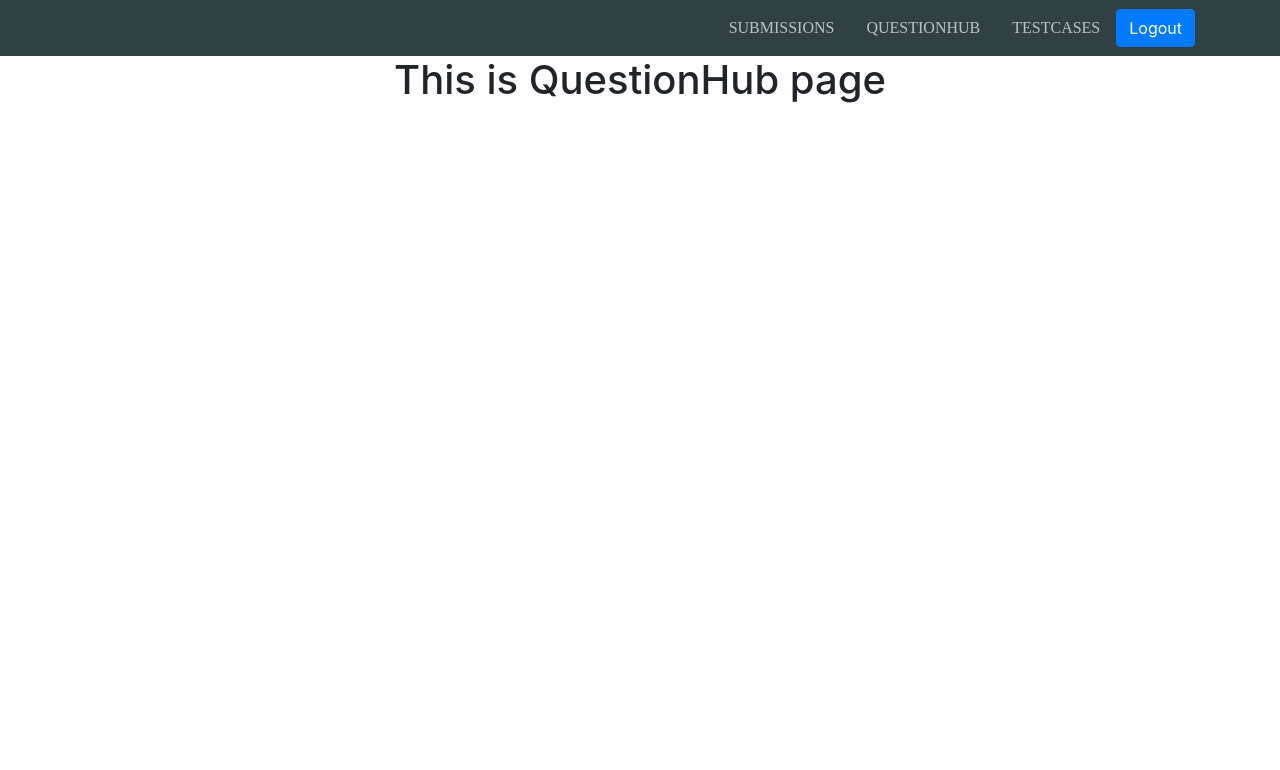
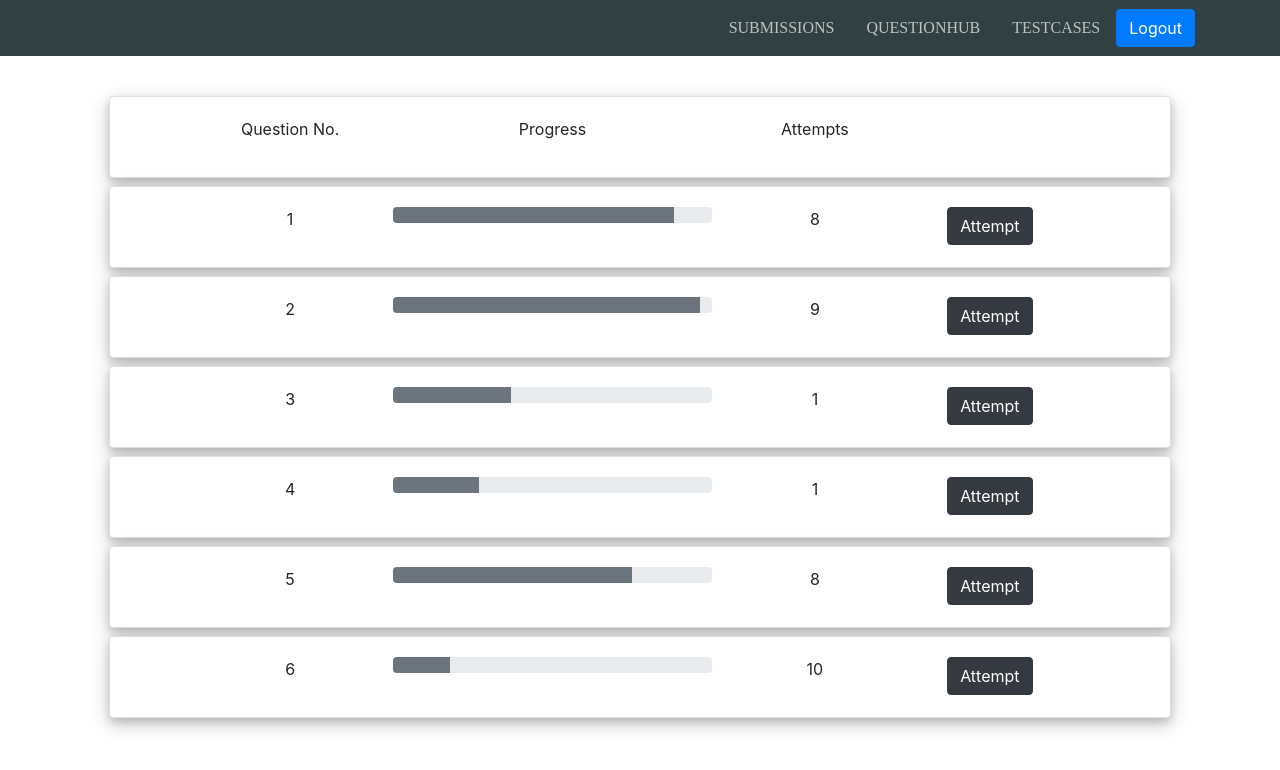
Before and after one commit to meghadandapat/CTD-RC2-Frontend, a React (Create React App) app: page /questionhub in a window 1280 px wide. Shown: the top 770 px of the page. Built offline with nearby package versions, Linux system fonts and the light colour scheme.

Commit message:
QuestionHub first commit

```diff
--- /dev/null
+++ b/src/components/QuestionHub/Cards.js
@@ -0,0 +1,44 @@
+const Cards = ({qno, progbar, attempts, button}) => {
+    return (
+        <div className="Cards">
+            <div className="row">
+                <div className="col-sm-1">
+
+                </div>
+                <div className="col-sm-10">
+                    <div className="card">
+                        <div className="card-body">
+                            <div className="row">
+                                <div className="col-sm-1">
+
+                                </div>
+                                <div className="col-sm-2 justify-content-center">
+                                    <p>{qno}</p>
+                                </div>
+                                <div className="col-sm-4 justify-content-center">
+                                    <p>{progbar}</p>
+                                </div>
+                                <div className="col-sm-2 justify-content-center">
+                                    <p>{attempts}</p>
+                                </div>
+                                <div className="col-sm-2 justify-content-right">
+                                    {button==="yes" && <div className="btn btn-dark">Attempt</div>}
+
+                                </div>
+                                <div className="col-sm-1">
+
+                                </div>
+                            </div>
+                        </div>
+                    </div>
+                </div>
+                <div className="col-sm-1">
+
+                </div>
+            </div>
+        </div>
+
+     );
+}
+
+export default Cards;
--- a/src/components/QuestionHub/QuestionHub.css
+++ b/src/components/QuestionHub/QuestionHub.css
@@ -0,0 +1,13 @@
+body{
+    overflow-x: hidden;
+}
+.Cards{
+    margin-top: 1vh;
+}
+.card{
+    box-shadow: 0 4px 8px 0 rgba(0, 0, 0, 0.16), 0 6px 20px 0 rgba(0, 0, 0, 0.2);
+}
+.qhub{
+    margin-top: 5vh;
+    margin-bottom: 4vh;
+}
--- a/src/components/QuestionHub/QuestionHub.js
+++ b/src/components/QuestionHub/QuestionHub.js
@@ -1,7 +1,21 @@
-import React from 'react';
+import './QuestionHub.css';
+import { ProgressBar, Button } from 'react-bootstrap';
+import 'bootstrap/dist/css/bootstrap.min.css';
+import Cards from "./Cards";
+
 
 const QuestionHub = () => {
-    return ( <h1>This is QuestionHub page</h1> );
+    const qs=[1,2,3,4,5,6];
+
+    return (
+        <div className="qhub">
+            <Cards qno={"Question No."} progbar={"Progress"} attempts={"Attempts"}/>
+            {qs.map((qs)=>(
+                <Cards qno={qs} progbar={<ProgressBar variant="secondary" now={Math.floor(Math.random() * (100 - 0))} /> }
+                attempts={Math.floor(Math.random() * 10) + 1} button="yes"/>
+            ))}
+        </div>
+    );
 }
 
 export default QuestionHub;
```
Also changed, not shown: 1 other file (tests, documents, lock files or other folders).
